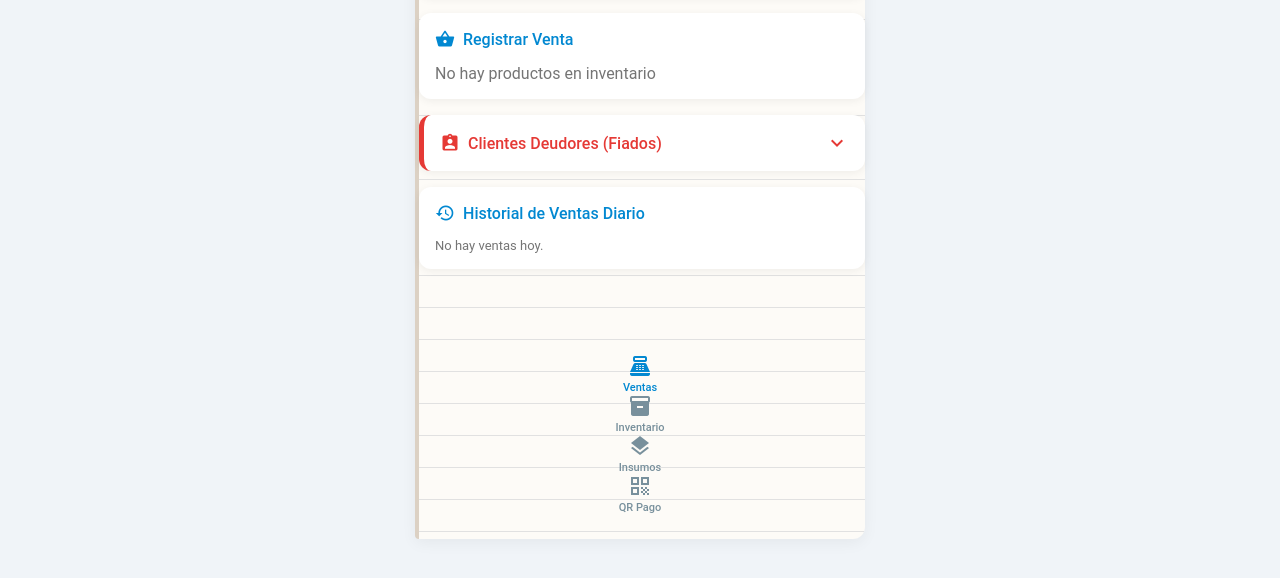
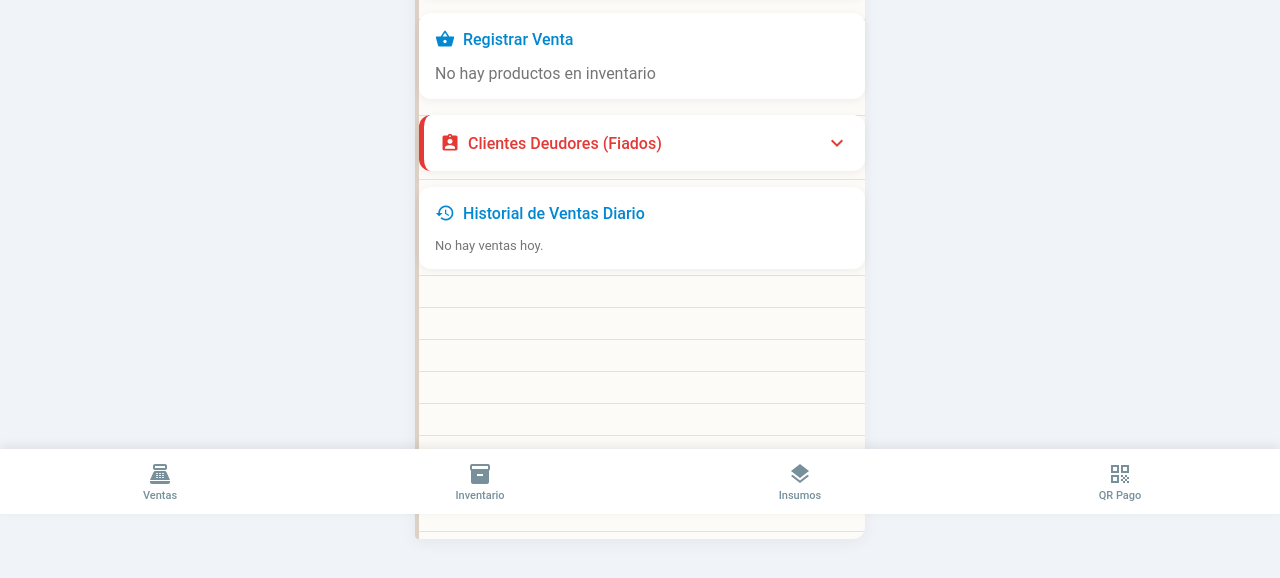
Before and after one commit to Faantasydev/Empanadapp, a plain HTML site: page index.html in a window 1280 px wide. Shown: the part 286-864 px from the top of the page. Drawn offline with Linux system fonts and the light colour scheme; no server answers.

Commit message:
Add files via upload

```diff
--- a/style.css
+++ b/style.css
@@ -185,22 +185,48 @@ header p {
 
 .qr-instrucciones { font-size: 13px; color: #546e7a; line-height: 1.4; }
 
-/* --- 🔥 NUEVO DOCK INFERIOR (ESTILO MATERIAL) --- */
-/* Aseguramos que el menú inferior mande siempre sobre cualquier capa */
+/* =========================================
+   DOCK INFERIOR (ARREGLADO Y HORIZONTAL)
+   ========================================= */
 .dock-inferior {
     position: fixed !important;
     bottom: 0 !important;
     left: 0 !important;
     right: 0 !important;
-    z-index: 99999 !important;
+    height: 65px !important;
+    background-color: white !important;
+    display: flex !important;
+    flex-direction: row !important; /* 🔥 Obliga a que los botones vayan en fila horizontal */
+    justify-content: space-around !important;
+    align-items: center !important;
+    box-shadow: 0 -3px 10px rgba(0,0,0,0.08) !important;
+    z-index: 99999 !important; /* Prioridad absoluta para que los clics funcionen */
 }
 
-/* Evitamos que el contenido de la libreta tape los clics de abajo */
+/* Aseguramos que los ítems del dock se vean bien alineados */
+.dock-item {
+    background: none !important;
+    border: none !important;
+    color: #78909c !important;
+    display: flex !important;
+    flex-direction: column !important;
+    align-items: center !important;
+    justify-content: center !important;
+    font-size: 11px !important;
+    font-weight: 500 !important;
+    cursor: pointer !important;
+    width: 100% !important;
+    height: 100% !important;
+    gap: 3px !important;
+}
+
+/* Espacio inferior en el contenedor para que el dock no tape contenido */
 .container {
     position: relative;
     z-index: 1;
-    padding-bottom: 90px !important; /* Espacio para que el menú no tape los botones de abajo */
+    padding-bottom: 90px !important;
 }
+
 
 
 .dock-item {
```
